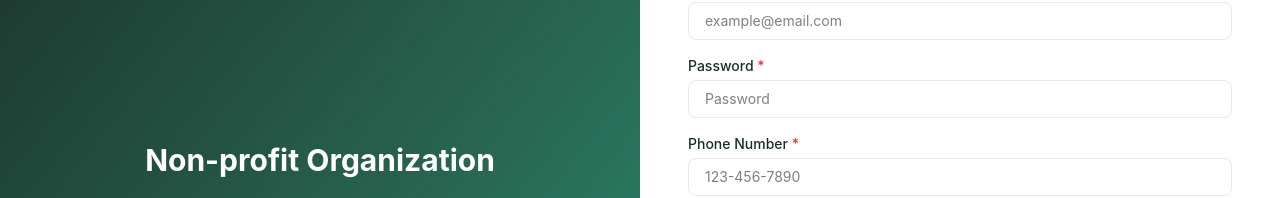
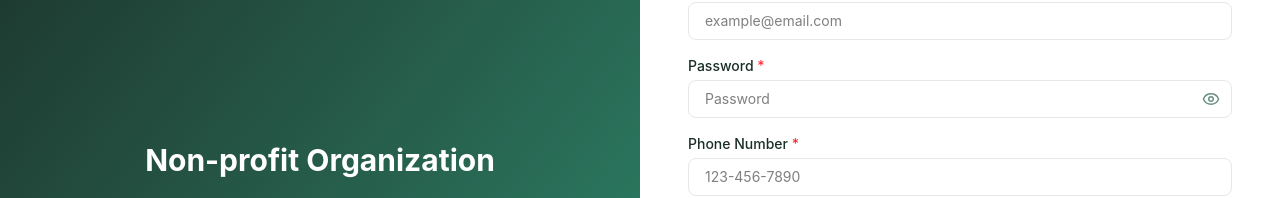
Before and after one commit to whaleism/volunteer-signup-app, a React (Vite) app: page /signup in a window 1280 px wide. Shown: the part 240-438 px from the top of the page. Built offline with nearby package versions, Linux system fonts and the light colour scheme.

Commit message:
Added: Show password toggle off and on along with eye icon

```diff
--- a/src/pages/public/Signup.jsx
+++ b/src/pages/public/Signup.jsx
@@ -1,4 +1,5 @@
 import { useState } from "react";
+import { Eye, EyeOff } from "lucide-react";
 
 export default function Signup() {
   const [fullName, setFullName] = useState("");
@@ -6,6 +7,7 @@
   const [password, setPassword] = useState("");
   const [phoneNumber, setPhoneNumber] = useState("");
   const [errors, setErrors] = useState({});
+  const [showPassword, setShowPassword] = useState(false);
 
   function handleSubmit(e) {
     e.preventDefault();
@@ -98,14 +100,24 @@
             >
               Password <span className="text-red-500">*</span>
             </label>
+            <div className="relative">
               <input
                 id="password"
-              type="password"
+                type={showPassword ? "text" : "password"}
                 value={password}
                 onChange={(e) => setPassword(e.target.value)}
                 placeholder="Password"
                 className="w-full border border-gray-200 rounded-lg px-4 py-2 text-sm focus:outline-none focus:ring-2 focus:ring-[#2d8c6e]"
               />
+              <button
+                type="button"
+                onClick={() => setShowPassword(!showPassword)}
+                className="absolute right-3 top-1/2 -translate-y-1/2 text-[#6b8f84]"
+                aria-label={showPassword ? "Hide password" : "Show password"}
+              >
+                {showPassword ? <EyeOff size={18} /> : <Eye size={18} />}
+              </button>
+            </div>
           </div>
           <div className="mb-4">
             <label
```
Lines whose indentation alone changed are shown as unchanged.
